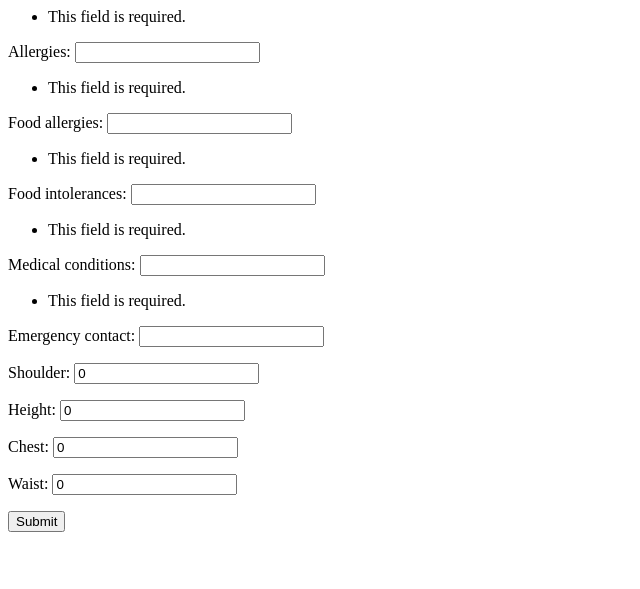
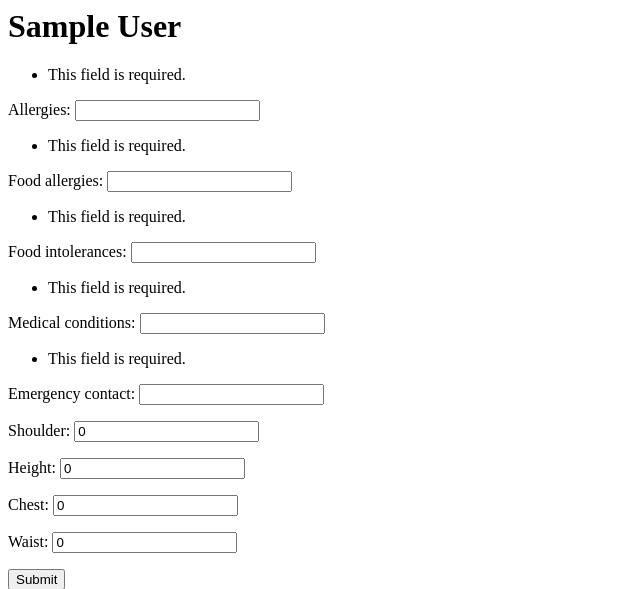
Before and after one commit to Adavideo/larps, a Django app: page /larps/player_profile/ in a window 1280 px wide. Shown: the top 589 px of the page, without its empty margins (0-640 px from the left). Run offline with Django 3.2, Linux system fonts and the light colour scheme; the visitor is signed in with stand-in values (Sample User, id 1); data that the repository does not hold is empty.

Commit message:
Adding name of the user to the player profile form

```diff
--- a/larps/templates/larps/player_profile.html
+++ b/larps/templates/larps/player_profile.html
@@ -1,3 +1,5 @@
+<h1>{{ user.first_name }} {{ user.last_name }}</h1>
+
 <form action="/larps/player_profile/" method="post">
     {% csrf_token %}
     {{ form.as_p }}
--- a/larps/views.py
+++ b/larps/views.py
@@ -53,4 +53,4 @@ def player_profile(request):
     else:
         player_data = player.get_data()
         form = PlayerForm(player_data)
-    return render(request, 'larps/player_profile.html', {'form': form})
+    return render(request, 'larps/player_profile.html', {'form': form, 'user': request.user})
```
